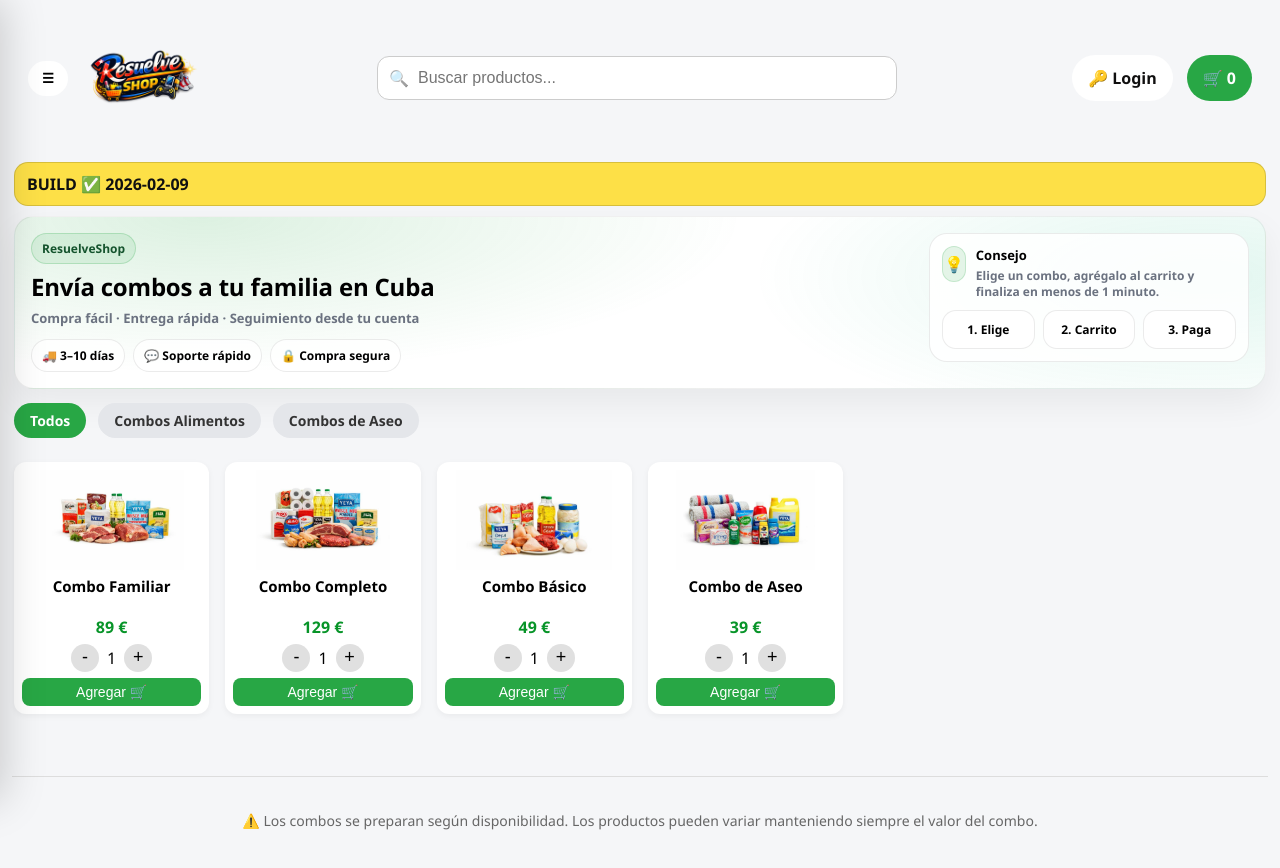
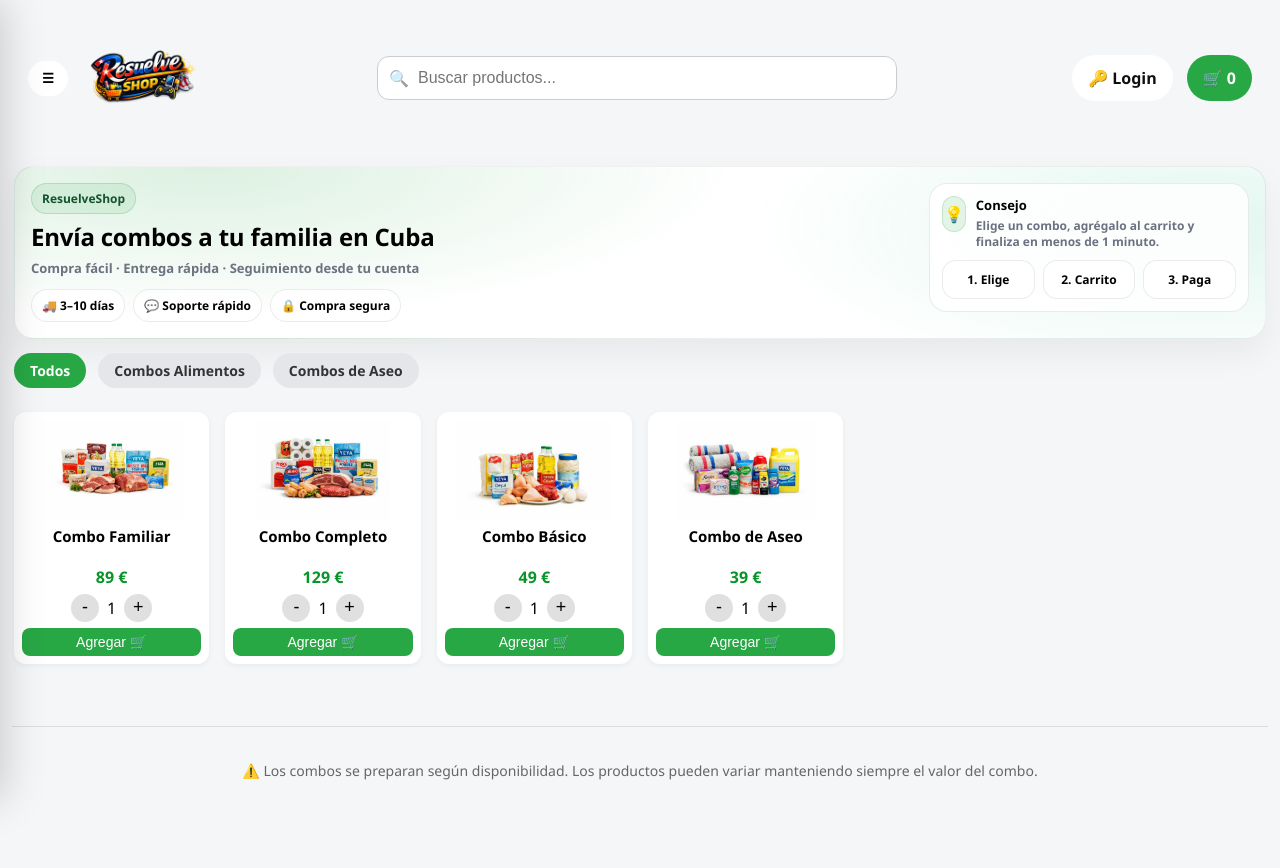
Before and after one commit to basultodaniel20-source/resuelveshop, a Vue app: page / in a window 1280 px wide. Shown: the top 868 px of the page. After the commit the page ends 822 px from the top, so only its background shows below. Built offline with nearby package versions, Linux system fonts and the light colour scheme.

Commit message:
Actualizar HHome.vue

```diff
--- a/src/views/Home.vue
+++ b/src/views/Home.vue
@@ -1,11 +1,6 @@
 
 <template>
   <div class="home">
-    <!-- ✅ DEBUG TEMP: si esto NO aparece en móvil, no estás viendo el deploy nuevo -->
-    <div class="build-badge">
-      BUILD ✅ 2026-02-09
-    </div>
-
     <!-- HERO PRO -->
     <section class="hero">
       <div class="hero-card">
@@ -90,17 +85,6 @@ const productosFiltrados = computed(() => {
 <style scoped>
 .home{
   padding: 8px 2px 22px;
-}
-
-/* ✅ DEBUG TEMP */
-.build-badge{
-  background: #fde047;
-  color: #111;
-  font-weight: 1000;
-  padding: 10px 12px;
-  border-radius: 14px;
-  margin: 6px 0 10px;
-  border: 1px solid rgba(0,0,0,0.15);
 }
 
 /* HERO */
@@ -238,6 +222,5 @@ const productosFiltrados = computed(() => {
 /* Responsive */
 @media (max-width: 900px){
   .hero-card{ grid-template-columns: 1fr; }
-  .tip-steps{ grid-template-columns: 1fr; } /* más limpio en móvil */
 }
 </style>
```
